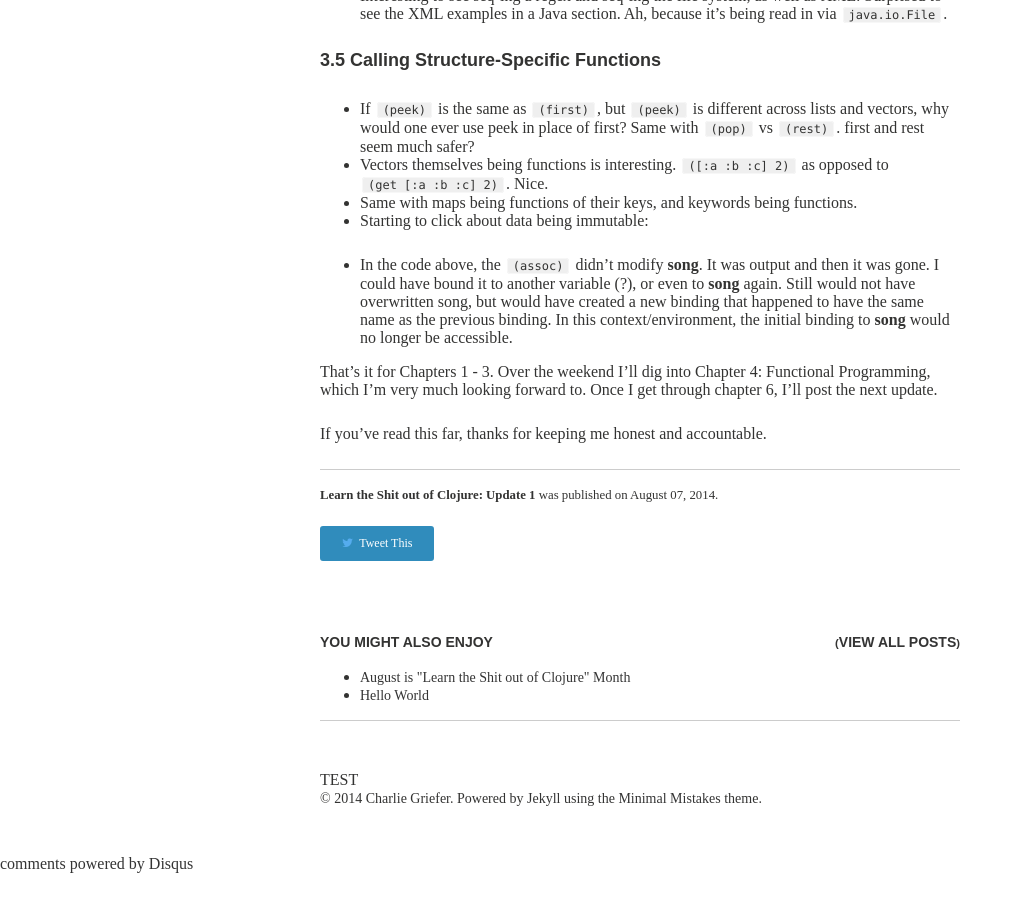
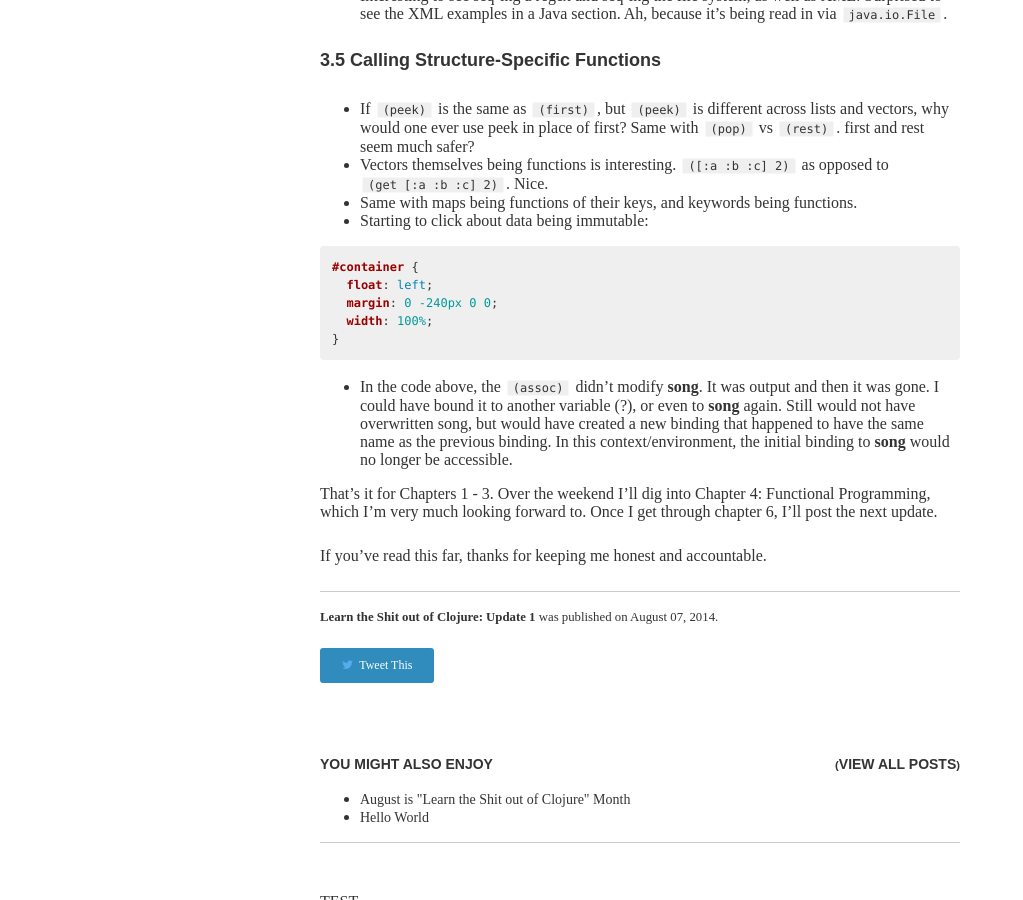
Before and after one commit to charliegriefer/charliegriefer.github.io, a Jekyll site: the page built from _posts/2014-08-07-learn-clojure-update-001.md, in a window 1280 px wide and 900 px high, scrolled down 2916 px. Shown: the whole window, without its empty margins (0-1023 px from the left). Built offline with Jekyll 4.4.1, drawn with Linux system fonts in a browser that asks for light colours; nearby versions of some CDN libraries; some web fonts are replaced; comment, search, counter and statistics services are not loaded; before the commit the page ends 3789 px from its top, so only the background shows below that.

Commit message:
add sample code to see if highlighting will work at all

```diff
--- a/_posts/2014-08-07-learn-clojure-update-001.md
+++ b/_posts/2014-08-07-learn-clojure-update-001.md
@@ -112,6 +112,14 @@ Really it's just something for me, to hold me accountable. But hey if you're her
 - Same with maps being functions of their keys, and keywords being functions.
 - Starting to click about data being immutable:
 
+{% highlight css %}
+#container {
+  float: left;
+  margin: 0 -240px 0 0;
+  width: 100%;
+}
+{% endhighlight %}
+
 - In the code above, the `(assoc)` didn't modify __song__. It was output and then it was gone. I could have bound it to another variable (?), or even to __song__ again. Still would not have overwritten song, but would have created a new binding that happened to have the same name as the previous binding. In this context/environment, the initial binding to __song__ would no longer be accessible.
 
 That's it for Chapters 1 - 3. Over the weekend I'll dig into Chapter 4: Functional Programming, which I'm very much looking forward to. Once I get through chapter 6, I'll post the next update.
```
